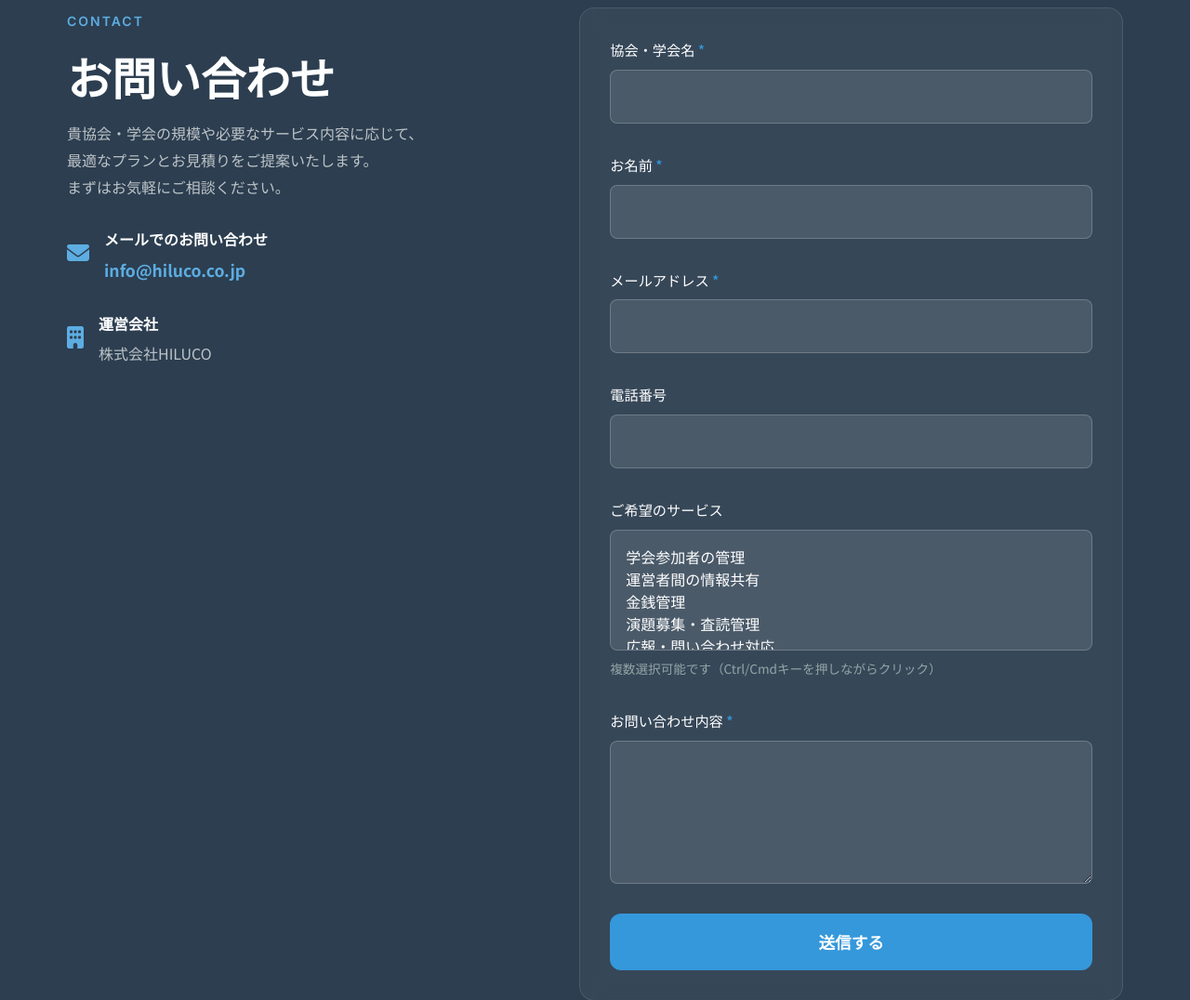
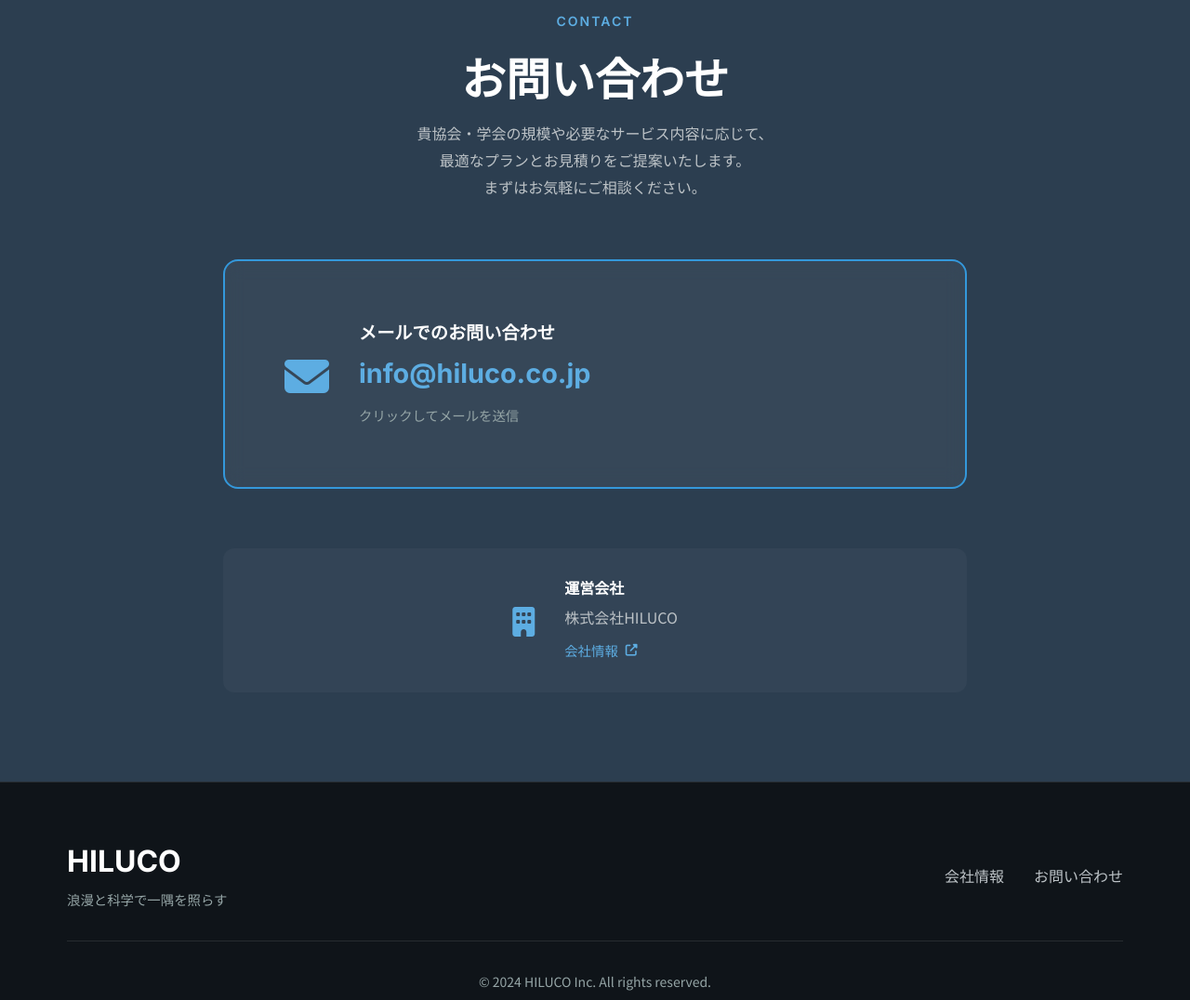
Before and after one commit to yuto-tashiro/association-support, a plain HTML site: page index.html in a window 1280 px wide. Shown: the part 4300-5376 px from the top of the page at 93% size. Drawn offline with Linux system fonts and the light colour scheme.

Commit message:
Simplify contact section to display only email address

```diff
--- a/index.html
+++ b/index.html
@@ -211,8 +211,8 @@
     <!-- Pricing/Contact Section -->
     <section id="contact" class="section contact-section">
         <div class="container">
-            <div class="contact-content">
-                <div class="contact-info">
+            <div class="contact-content-simple">
+                <div class="contact-info-center">
                     <span class="section-label">Contact</span>
                     <h2 class="section-title">お問い合わせ</h2>
                     <p class="contact-description">
@@ -220,63 +220,28 @@
                         最適なプランとお見積りをご提案いたします。<br>
                         まずはお気軽にご相談ください。
                     </p>
-                    <div class="contact-details">
-                        <div class="contact-item">
-                            <div class="contact-item-icon"><i class="fas fa-envelope"></i></div>
-                            <div>
-                                <h4>メールでのお問い合わせ</h4>
-                                <a href="mailto:info@hiluco.co.jp" class="contact-link">info@hiluco.co.jp</a>
-                            </div>
+                    <div class="contact-email-box">
+                        <div class="email-icon">
+                            <i class="fas fa-envelope"></i>
                         </div>
-                        <div class="contact-item">
-                            <div class="contact-item-icon"><i class="fas fa-building"></i></div>
-                            <div>
-                                <h4>運営会社</h4>
-                                <p>株式会社HILUCO</p>
-                            </div>
+                        <div class="email-content">
+                            <h3>メールでのお問い合わせ</h3>
+                            <a href="mailto:info@hiluco.co.jp" class="email-address">info@hiluco.co.jp</a>
+                            <p class="email-note">クリックしてメールを送信</p>
                         </div>
                     </div>
-                </div>
-                <div class="contact-form-wrapper">
-                    <form class="contact-form" id="contactForm" action="https://formspree.io/f/xyzrnwnv" method="POST">
-                        <!-- Hidden field to specify recipient -->
-                        <input type="hidden" name="_to" value="info@hiluco.co.jp">
-                        <input type="hidden" name="_subject" value="協会・学会運営サポートに関するお問い合わせ">
-
-                        <div class="form-group">
-                            <label for="organization">協会・学会名 <span class="required">*</span></label>
-                            <input type="text" id="organization" name="organization" required>
+                    <div class="contact-company">
+                        <div class="company-icon">
+                            <i class="fas fa-building"></i>
                         </div>
-                        <div class="form-group">
-                            <label for="name">お名前 <span class="required">*</span></label>
-                            <input type="text" id="name" name="name" required>
+                        <div class="company-content">
+                            <h4>運営会社</h4>
+                            <p>株式会社HILUCO</p>
+                            <a href="https://hiluco.jp/" target="_blank" rel="noopener" class="company-link">
+                                会社情報 <i class="fas fa-external-link-alt"></i>
+                            </a>
                         </div>
-                        <div class="form-group">
-                            <label for="email">メールアドレス <span class="required">*</span></label>
-                            <input type="email" id="email" name="email" required>
-                        </div>
-                        <div class="form-group">
-                            <label for="phone">電話番号</label>
-                            <input type="tel" id="phone" name="phone">
-                        </div>
-                        <div class="form-group">
-                            <label for="services">ご希望のサービス</label>
-                            <select id="services" name="services" multiple size="4">
-                                <option value="member">学会参加者の管理</option>
-                                <option value="sharing">運営者間の情報共有</option>
-                                <option value="finance">金銭管理</option>
-                                <option value="abstract">演題募集・査読管理</option>
-                                <option value="pr">広報・問い合わせ対応</option>
-                                <option value="followup">事後処理・フォローアップ</option>
-                            </select>
-                            <small>複数選択可能です（Ctrl/Cmdキーを押しながらクリック）</small>
-                        </div>
-                        <div class="form-group">
-                            <label for="message">お問い合わせ内容 <span class="required">*</span></label>
-                            <textarea id="message" name="message" rows="5" required></textarea>
-                        </div>
-                        <button type="submit" class="btn btn-primary btn-large">送信する</button>
-                    </form>
+                    </div>
                 </div>
             </div>
         </div>
--- a/style.css
+++ b/style.css
@@ -604,6 +604,125 @@
     background: var(--color-dark);
 }
 
+.contact-content-simple {
+    max-width: 800px;
+    margin: 0 auto;
+}
+
+.contact-info-center {
+    text-align: center;
+}
+
+.contact-description {
+    color: var(--color-gray-light);
+    margin-bottom: var(--spacing-lg);
+    line-height: 1.8;
+}
+
+.contact-email-box {
+    background: rgba(255, 255, 255, 0.05);
+    backdrop-filter: blur(10px);
+    border: 2px solid var(--color-accent);
+    border-radius: var(--radius-lg);
+    padding: var(--spacing-lg);
+    margin: var(--spacing-lg) 0;
+    display: flex;
+    align-items: center;
+    gap: var(--spacing-md);
+    transition: all var(--transition-normal);
+}
+
+.contact-email-box:hover {
+    transform: translateY(-5px);
+    box-shadow: var(--shadow-lg);
+    border-color: var(--color-accent-light);
+}
+
+.email-icon {
+    font-size: 3rem;
+    color: var(--color-accent-light);
+    flex-shrink: 0;
+}
+
+.email-content {
+    text-align: left;
+    flex: 1;
+}
+
+.email-content h3 {
+    color: var(--color-white);
+    font-size: 1.2rem;
+    margin-bottom: var(--spacing-xs);
+}
+
+.email-address {
+    color: var(--color-accent-light);
+    font-weight: 700;
+    font-size: 1.8rem;
+    font-family: var(--font-secondary);
+    display: block;
+    margin-bottom: var(--spacing-xs);
+    transition: color var(--transition-fast);
+}
+
+.email-address:hover {
+    color: var(--color-accent);
+}
+
+.email-note {
+    color: var(--color-gray);
+    font-size: 0.9rem;
+    margin: 0;
+}
+
+.contact-company {
+    display: flex;
+    align-items: center;
+    justify-content: center;
+    gap: var(--spacing-md);
+    margin-top: var(--spacing-lg);
+    padding: var(--spacing-md);
+    background: rgba(255, 255, 255, 0.03);
+    border-radius: var(--radius-md);
+}
+
+.company-icon {
+    font-size: 2rem;
+    color: var(--color-accent-light);
+}
+
+.company-content {
+    text-align: left;
+}
+
+.company-content h4 {
+    color: var(--color-white);
+    font-size: 1rem;
+    margin-bottom: var(--spacing-xs);
+}
+
+.company-content p {
+    color: var(--color-gray-light);
+    margin-bottom: var(--spacing-xs);
+}
+
+.company-link {
+    color: var(--color-accent-light);
+    font-size: 0.9rem;
+    display: inline-flex;
+    align-items: center;
+    gap: var(--spacing-xs);
+}
+
+.company-link:hover {
+    color: var(--color-accent);
+}
+
+.company-link i {
+    font-size: 0.8rem;
+}
+
+/* Old contact styles - keeping for backward compatibility */
 .contact-content {
     display: grid;
     grid-template-columns: 1fr 1.2fr;
@@ -817,6 +936,28 @@
         position: static;
     }
 
+    .contact-email-box {
+        flex-direction: column;
+        text-align: center;
+    }
+
+    .email-content {
+        text-align: center;
+    }
+
+    .email-address {
+        font-size: 1.4rem;
+    }
+
+    .contact-company {
+        flex-direction: column;
+        text-align: center;
+    }
+
+    .company-content {
+        text-align: center;
+    }
+
     .footer-content {
         flex-direction: column;
         gap: var(--spacing-md);
```
